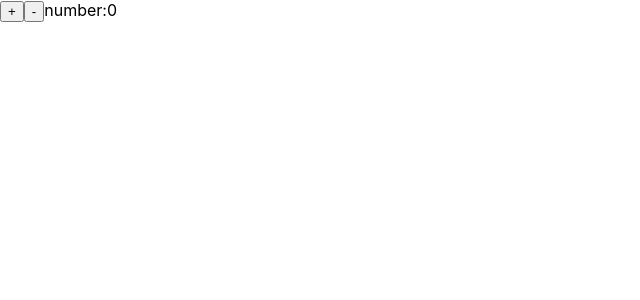
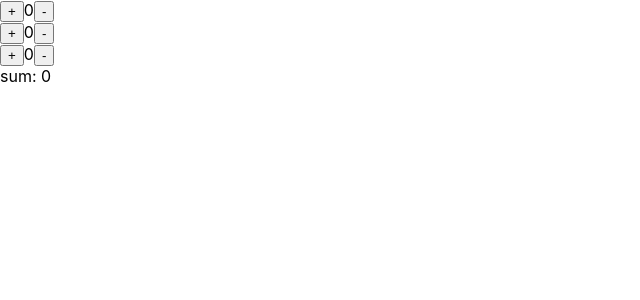
Before and after one commit to wansk46/react-counter-component, a React (Create React App) app: page / in a window 1280 px wide. Shown: the top 300 px of the page, without its empty margins (0-640 px from the left). Built offline with nearby package versions, Linux system fonts and the light colour scheme.

Commit message:
[Wansk]final

```diff
--- a/src/App.js
+++ b/src/App.js
@@ -1,26 +1,13 @@
 import React, { Component } from 'react';
 import logo from './logo.svg';
 import './App.css';
+import Counter from './Component/Counter.js'
+import CounterGroup from './Component/CounterGroup.js'
 
 class App extends Component {
-  state = {number:0}
-  add1toNumber = () => {
-    this.state.number++;
-    this.setState(this.state);
-  }
-  minus1toNumber = () => {
-  this.state.number--;
-  this.setState(this.state);
-}
-
-
   render() {
     return (
-      <div className="">
-      <button onClick = {this.add1toNumber}>+</button>
-      <button onClick = {this.minus1toNumber}>-</button>
-      <span>number:{this.state.number}</span>
-      </div>
+      <CounterGroup size={3}/>
     );
   }
 }
--- /dev/null
+++ b/src/Component/Counter.js
@@ -0,0 +1,27 @@
+import React, { Component } from 'react';
+
+class Counter extends Component {
+  constructor() {
+    super()
+    this.state = {number: 0}
+  }
+  increase=() => {
+    this.props.onUpdate(1)
+    this.setState({number: this.state.number+1})
+  }
+  decrease=() => {
+    this.props.onUpdate(-1)
+    this.setState({number: this.state.number-1})
+  }
+  render() {
+    return (
+      <div>
+        <button onClick={this.increase}>+</button>
+        <span>{this.state.number}</span>
+        <button onClick={this.decrease}>-</button>
+      </div>
+    );
+  }
+}
+
+export default Counter;
--- a/src/Component/CounterGroup.js
+++ b/src/Component/CounterGroup.js
@@ -1,11 +1,25 @@
-import React, { Component } from 'react'
+import React, { Component } from 'react';
+import Counter from './Counter.js'
 
-export default class CounterGroup extends Component {
+class CounterGroup extends Component {
+  constructor(prop) {
+    super(prop)
+    this.state = {
+      counter: new Array(prop.size).fill(0),
+      sum: 0
+    }
+  }
+  updateSum=(delta) => {
+    this.setState({sum: this.state.sum+delta})
+  }
   render() {
     return (
       <div>
-
+        {this.state.counter.map(() => <Counter onUpdate={this.updateSum}/>)}
+        <span>sum: {this.state.sum}</span>
       </div>
-    )
+    );
   }
 }
+
+export default CounterGroup;
```
